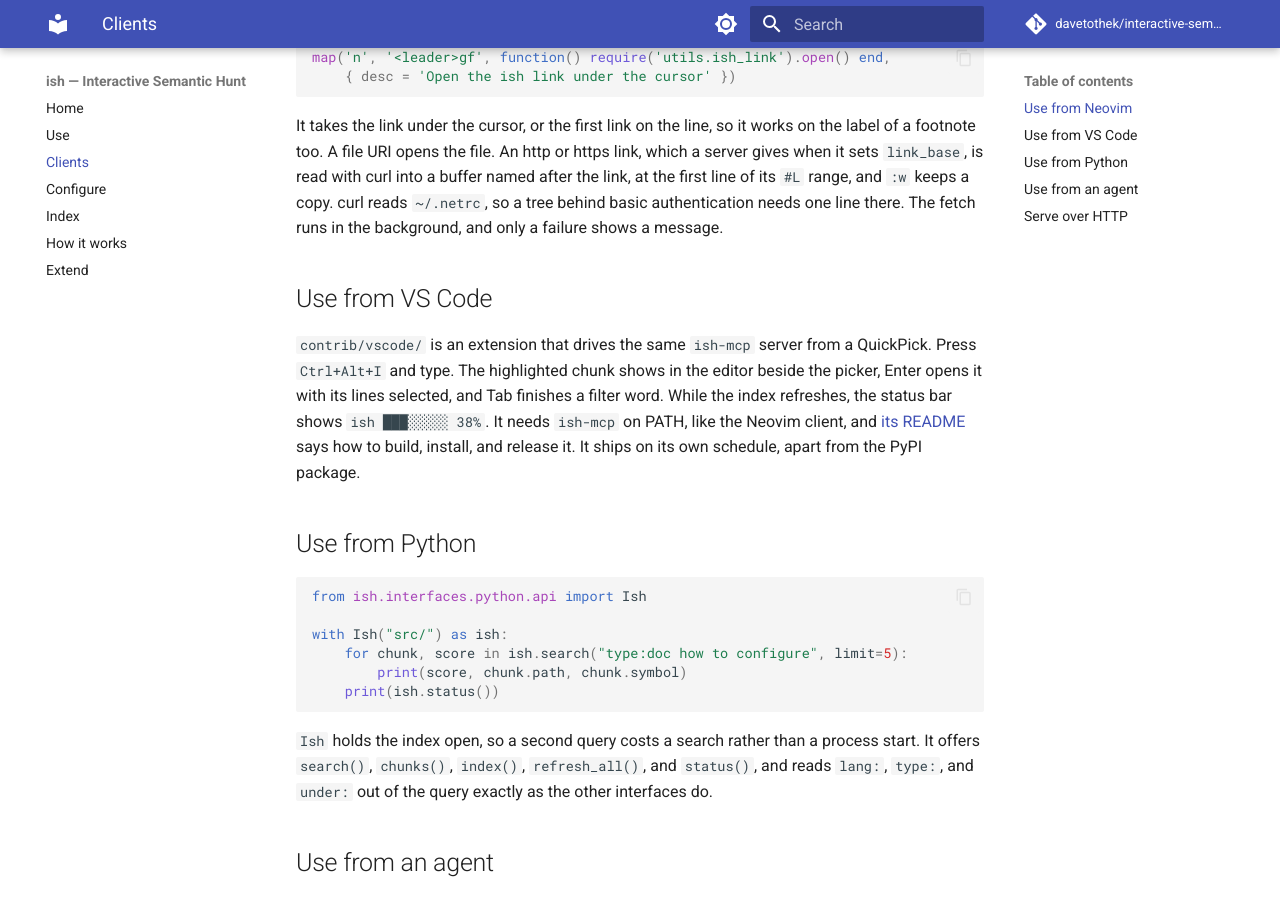
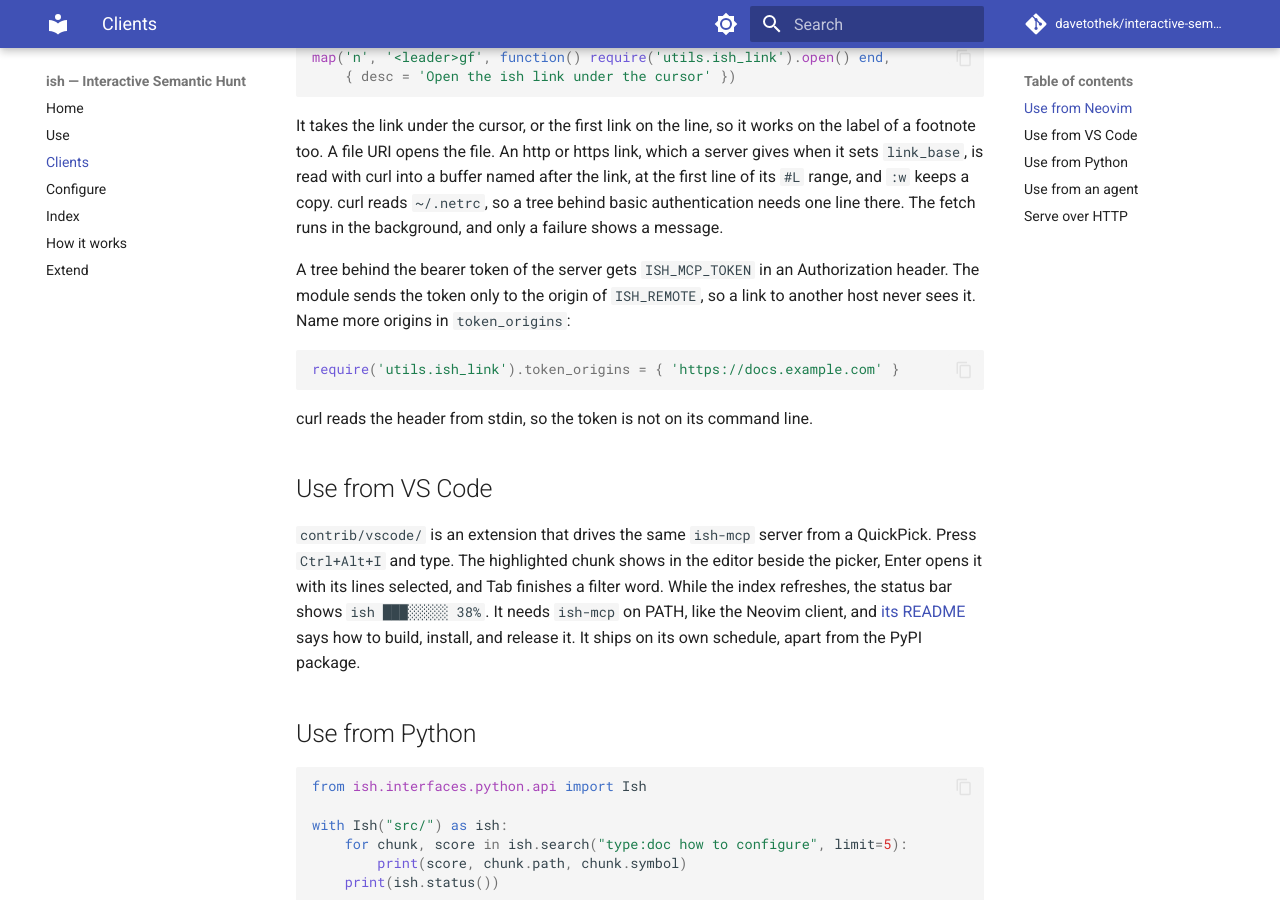
Before and after one commit to davetothek/interactive-semantic-hunt, an MkDocs documentation site: the page built from docs/clients.md, in a window 1280 px wide and 900 px high, scrolled down 866 px. Built offline with MkDocs 1.6.1 and Material for MkDocs 9.7.7, drawn with Linux system fonts in a browser that asks for light colours; comment, search, counter and statistics services are not loaded.

Commit message:
Send the server token when Neovim opens an https link
A server that sets link_base gives https links to its tree. When that
tree is behind the same bearer token as the MCP endpoint, curl got 401
and the link did not open.

contrib/nvim/ish_link.lua now sends ISH_MCP_TOKEN in an Authorization
header. It sends the token only to the origin of ISH_REMOTE and to the
origins in token_origins, compared without case, so a link to any other
host never sees it. curl reads the header from stdin, so the token is
not on its command line. curl drops the header on a redirect to another
host.

Checked in a headless Neovim against a local server that requires the
token: the ISH_REMOTE origin opened at line 12 as asciidoc, another
origin sent no token and got 401, an origin in token_origins written in
capitals opened, and no ISH_MCP_TOKEN sent nothing.

Co-Authored-By: Claude Opus 5.5 <noreply@anthropic.com>

````diff
--- a/docs/clients.md
+++ b/docs/clients.md
@@ -47,6 +47,17 @@ into a buffer named after the link, at the first line of its `#L` range, and
 `:w` keeps a copy. curl reads `~/.netrc`, so a tree behind basic
 authentication needs one line there. The fetch runs in the background, and
 only a failure shows a message.
+
+A tree behind the bearer token of the server gets `ISH_MCP_TOKEN` in an
+Authorization header. The module sends the token only to the origin of
+`ISH_REMOTE`, so a link to another host never sees it. Name more origins in
+`token_origins`:
+
+```lua
+require('utils.ish_link').token_origins = { 'https://docs.example.com' }
+```
+
+curl reads the header from stdin, so the token is not on its command line.
 
 ## Use from VS Code
 
````
Also changed, not shown: CHANGELOG.md (+7 -0 lines), docs/usage.md (+4 -1 lines), 1 other file.
